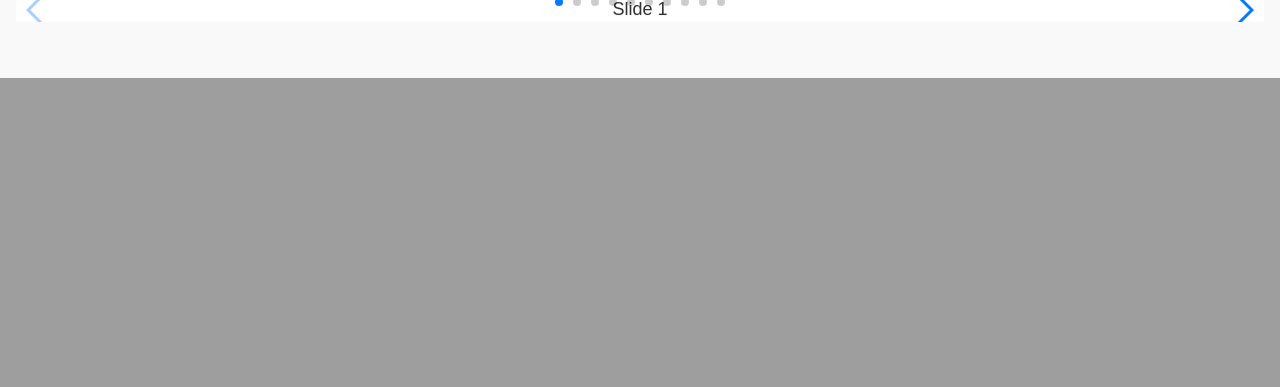
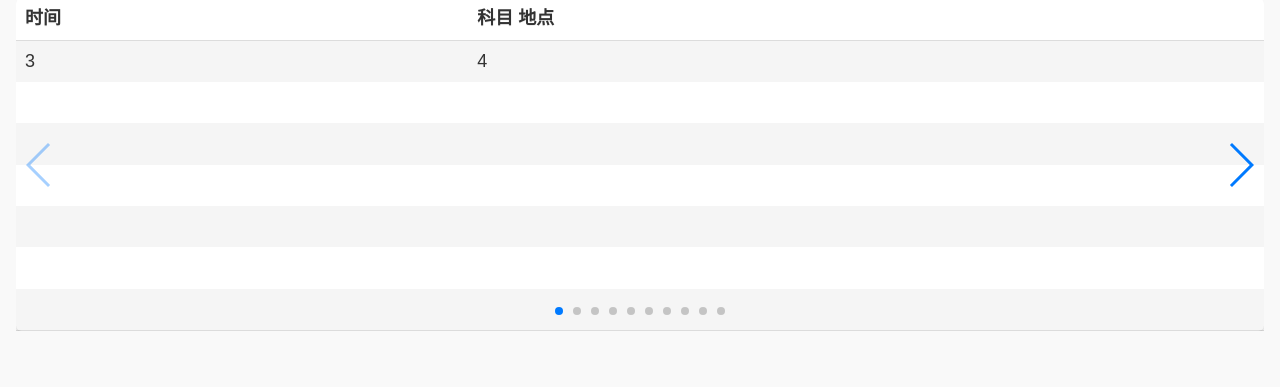
Before and after one commit to yss930819/BUAAWeChatApp, a PHP site: page /syllabus.php in a window 1280 px wide. Shown: the part 819-1206 px from the top of the page. Before the commit the page ends 897 px from the top, so only its background shows below. Run offline with PHP 8.4, Linux system fonts and the light colour scheme; some web fonts are replaced.

Commit message:
Add a syllabus table

```diff
--- a/css/main.css
+++ b/css/main.css
@@ -11,11 +11,15 @@
 .swiper-container {
 	width: 100%;
 	height: 100%;
+	margin: 20px auto;
+	text-align:center;
 }
+
 .swiper-slide {
 	text-align: center;
 	font-size: 18px;
 	background: #fff;
+	width: 60%;
 	/* Center slide text vertically */
 	display: -webkit-box;
 	display: -ms-flexbox;
@@ -30,3 +34,9 @@
 	-webkit-align-items: center;
 	align-items: center;
 }
+.swiper-slide:nth-child(2n) {
+	width: 40%;
+}
+.swiper-slide:nth-child(3n) {
+	width: 20%;
+}
--- a/js/main.js
+++ b/js/main.js
@@ -32,7 +32,7 @@ $(document).on("pagecontainerchange", function() {
     });
 });
 
-function prepareSwiper() {
+function prepareSwiperCSS() {
 	$("<link>")
     .attr({ rel: "stylesheet",
         type: "text/css",
@@ -40,3 +40,15 @@ function prepareSwiper() {
     })
     .appendTo("head");
 }
+
+function prepareSwiperJS() {
+var swiper = new Swiper('.swiper-container', {
+        pagination: '.swiper-pagination',
+		slidesPerView: 1,
+        paginationClickable: true,
+		centeredSlides: true,
+        nextButton: '.swiper-button-next',
+        prevButton: '.swiper-button-prev',
+    });
+	$("[href='#syllabus-table-popup']").remove();
+}
--- a/syllabus.php
+++ b/syllabus.php
@@ -7,10 +7,48 @@
       <div class="ui-block-b"><a href="#" data-role="button" data-icon="plus">同步到系统日历</a></div>
     </div>
 
-    <script>prepareSwiper();</script>
+    <script>prepareSwiperCSS();</script>
     <div class="swiper-container">
         <div class="swiper-wrapper">
-            <div class="swiper-slide">Slide 1</div>
+            <div class="swiper-slide"><table data-role="table" id="syllabus-table" data-mode="columntoggle" class="ui-body-d ui-shadow table-stripe ui-responsive ui-corner-all" data-column-btn-theme="b" data-column-btn-text="Columns to display..." data-column-popup-theme="a">
+  <thead>
+    <tr class="ui-bar-d">
+      <th scope="col">时间</th>
+      <th scope="col">科目 地点</th>
+    </tr>
+    </thead>
+    <tbody>
+    <tr>
+      <td>3</td>
+      <td>4</td>
+    </tr>
+    <tr>
+      <td>&nbsp;</td>
+      <td>&nbsp;</td>
+    </tr>
+    <tr>
+      <td>&nbsp;</td>
+      <td>&nbsp;</td>
+    </tr>
+    <tr>
+      <td>&nbsp;</td>
+      <td>&nbsp;</td>
+    </tr>
+    <tr>
+      <td>&nbsp;</td>
+      <td>&nbsp;</td>
+    </tr>
+    <tr>
+      <td>&nbsp;</td>
+      <td>&nbsp;</td>
+    </tr>
+    <tr>
+      <td>&nbsp;</td>
+      <td>&nbsp;</td>
+    </tr>
+  </tbody>
+</table>
+</div>
             <div class="swiper-slide">Slide 2</div>
             <div class="swiper-slide">Slide 3</div>
             <div class="swiper-slide">Slide 4</div>
@@ -31,11 +69,5 @@
   </div>
 </div>
 <script src="/js/swiper.jquery.min.js"></script>
-<script>window.onload = function() {var swiper = new Swiper('.swiper-container', {
-        pagination: '.swiper-pagination',
-        paginationClickable: true,
-        nextButton: '.swiper-button-next',
-        prevButton: '.swiper-button-prev',
-        spaceBetween: 30
-    });}</script>
+<script>window.onload = prepareSwiperJS</script>
 <?php require './footer.php';?>
```
